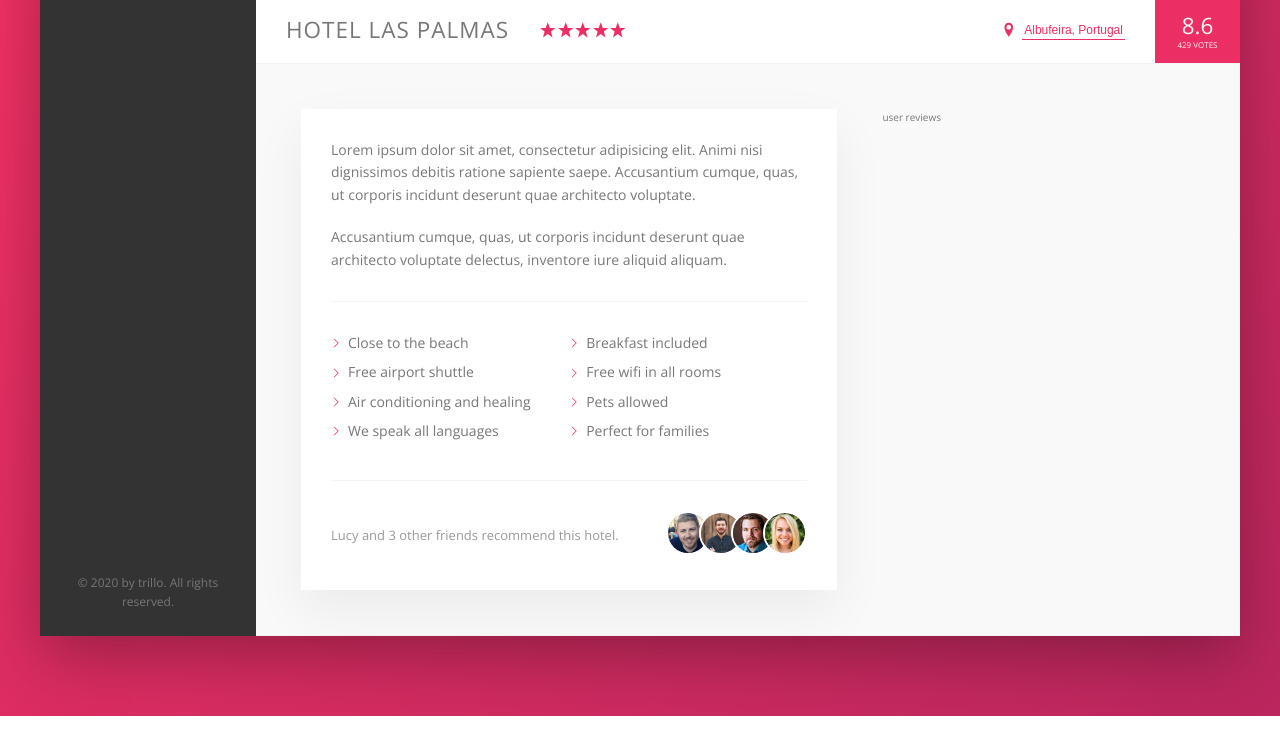
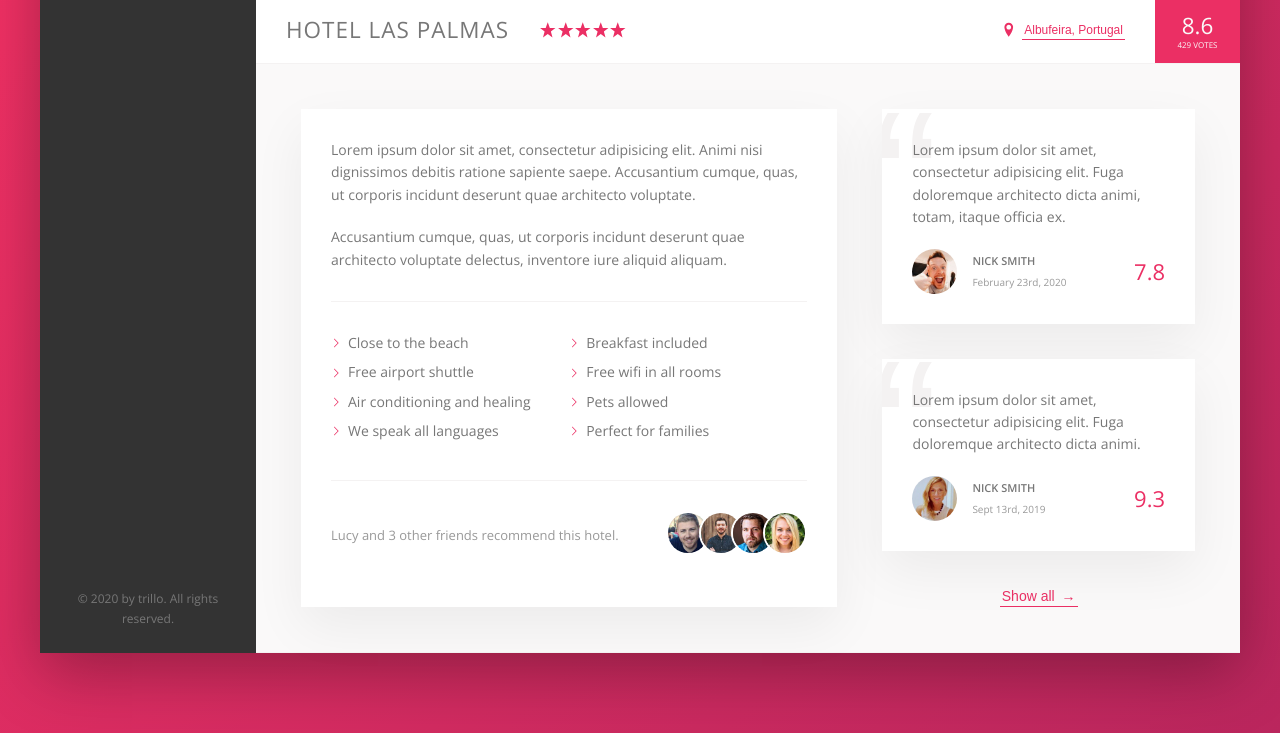
Before and after one commit to diegolopes98/trillo, a website: page index.html in a window 1280 px wide. Shown: the part 538-1271 px from the top of the page. Drawn offline with nearby package versions, Linux system fonts and the light colour scheme; files that its build step writes are made by us from their sources.

Commit message:
built reviews

```diff
--- a/index.html
+++ b/index.html
@@ -1,5 +1,6 @@
 <!DOCTYPE html>
 <html lang="en">
+
 <head>
     <meta charset="UTF-8">
     <meta name="viewport" content="width=device-width, initial-scale=1.0">
@@ -10,6 +11,7 @@
 
     <title>trillo &mdash; Your all-in-one booking app</title>
 </head>
+
 <body>
     <div class="container">
         <header class="header">
@@ -145,10 +147,13 @@
                 <div class="detail">
                     <div class="description">
                         <p class="paragraph">
-                    Lorem ipsum dolor sit amet, consectetur adipisicing elit. Animi nisi dignissimos debitis ratione sapiente saepe. Accusantium cumque, quas, ut corporis incidunt deserunt quae architecto voluptate.
+                            Lorem ipsum dolor sit amet, consectetur adipisicing elit. Animi nisi dignissimos debitis
+                            ratione sapiente saepe. Accusantium cumque, quas, ut corporis incidunt deserunt quae
+                            architecto voluptate.
                         </p>
                         <p class="paragraph">
-                    Accusantium cumque, quas, ut corporis incidunt deserunt quae architecto voluptate delectus, inventore iure aliquid aliquam.
+                            Accusantium cumque, quas, ut corporis incidunt deserunt quae architecto voluptate delectus,
+                            inventore iure aliquid aliquam.
                         </p>
                         <ul class="list">
                             <li class="list__item">Close to the beach</li>
@@ -173,11 +178,42 @@
                         </div>
                     </div>
                     <div class="user-reviews">
-                  user reviews
+                        <figure class="review">
+                            <blockquote class="review__text">
+                                Lorem ipsum dolor sit amet, consectetur adipisicing elit. Fuga doloremque architecto
+                                dicta animi, totam, itaque officia ex.
+                            </blockquote>
+                            <figcaption class="review__user">
+                                <img src="img/user-1.jpg" alt="User 1" class="review__photo">
+                                <div class="review__user-box">
+                                    <p class="review__user-name">Nick Smith</p>
+                                    <p class="review__user-date">February 23rd, 2020</p>
+                                </div>
+                                <div class="review__rating">7.8</div>
+                            </figcaption>
+                        </figure>
+
+                        <figure class="review">
+                            <blockquote class="review__text">
+                                Lorem ipsum dolor sit amet, consectetur adipisicing elit. Fuga doloremque architecto
+                                dicta animi.
+                            </blockquote>
+                            <figcaption class="review__user">
+                                <img src="img/user-2.jpg" alt="User 2" class="review__photo">
+                                <div class="review__user-box">
+                                    <p class="review__user-name">Nick Smith</p>
+                                    <p class="review__user-date">Sept 13rd, 2019</p>
+                                </div>
+                                <div class="review__rating">9.3</div>
+                            </figcaption>
+                        </figure>
+
+                        <button class="btn-inline">Show all <span>&rarr;</span></button>
                     </div>
                 </div>
             </main>
         </div>
     </div>
 </body>
+
 </html>
--- a/sass/_components.scss
+++ b/sass/_components.scss
@@ -263,8 +263,16 @@
   cursor: pointer;
   transition: all .2s;
 
+  & span {
+    margin-left: 3px;
+  }
+
   &:hover {
     color: var(--color-grey-dark-1);
+    & span {
+      margin-left: 8px;
+      transition: margin-left .2s;
+    }
   }
 
   &:focus {
@@ -352,3 +360,64 @@
     }
   }
 }
+
+//////////////////////////////////////////
+// Review
+.review {
+  background-color: #fff;
+  box-shadow: var(--shadow-light);
+  padding: 3rem;
+  margin-bottom: 3.5rem;
+  position: relative;
+  overflow: hidden;
+  &__text{
+    margin-bottom: 2rem;
+    z-index: 100;
+    position: relative;
+  }
+
+  &__user{
+    display: flex;
+    align-items: center;
+  }
+
+  &__photo{
+    height: 4.5rem;
+    width: 4.5rem;
+    border-radius: 50%;
+    margin-right: 1.5rem;
+  }
+
+  &__user-box{
+    margin-right: auto;
+  }
+
+  &__user-name{
+    font-size: 1.1rem;
+    font-weight: 600;
+    text-transform: uppercase;
+    margin-bottom: .4rem;
+  }
+
+  &__user-date{
+    font-size: 1rem;
+    color: var(--color-grey-dark-3);
+  }
+
+  &__rating{
+    color: var(--color-primary);
+    font-size: 2.2rem;
+    font-weight: 300;
+  }
+
+  &::before {
+    content: "\201C";
+    position: absolute;
+    top: -2.75rem;
+    left: -1rem;
+    font-size: 20rem;
+    color: var(--color-grey-light-2);
+    font-family: sans-serif;
+    line-height: 1;
+  }
+}
--- a/sass/_layout.scss
+++ b/sass/_layout.scss
@@ -33,6 +33,7 @@
 }
 
 .detail {
+  font-size: 1.4rem;
   display: flex;
   padding: 4.5rem;
   background-color: var(--color-grey-light-1);
@@ -40,7 +41,6 @@
 }
 
 .description {
-  font-size: 1.4rem;
   flex: 0 0 60%;
   margin-right: 4.5rem;
   background-color: #fff;
@@ -50,4 +50,7 @@
 
 .user-reviews {
   flex: 1;
+  display: flex;
+  flex-direction: column;
+  align-items: center;
 }
```
Lines whose indentation alone changed are shown as unchanged.
